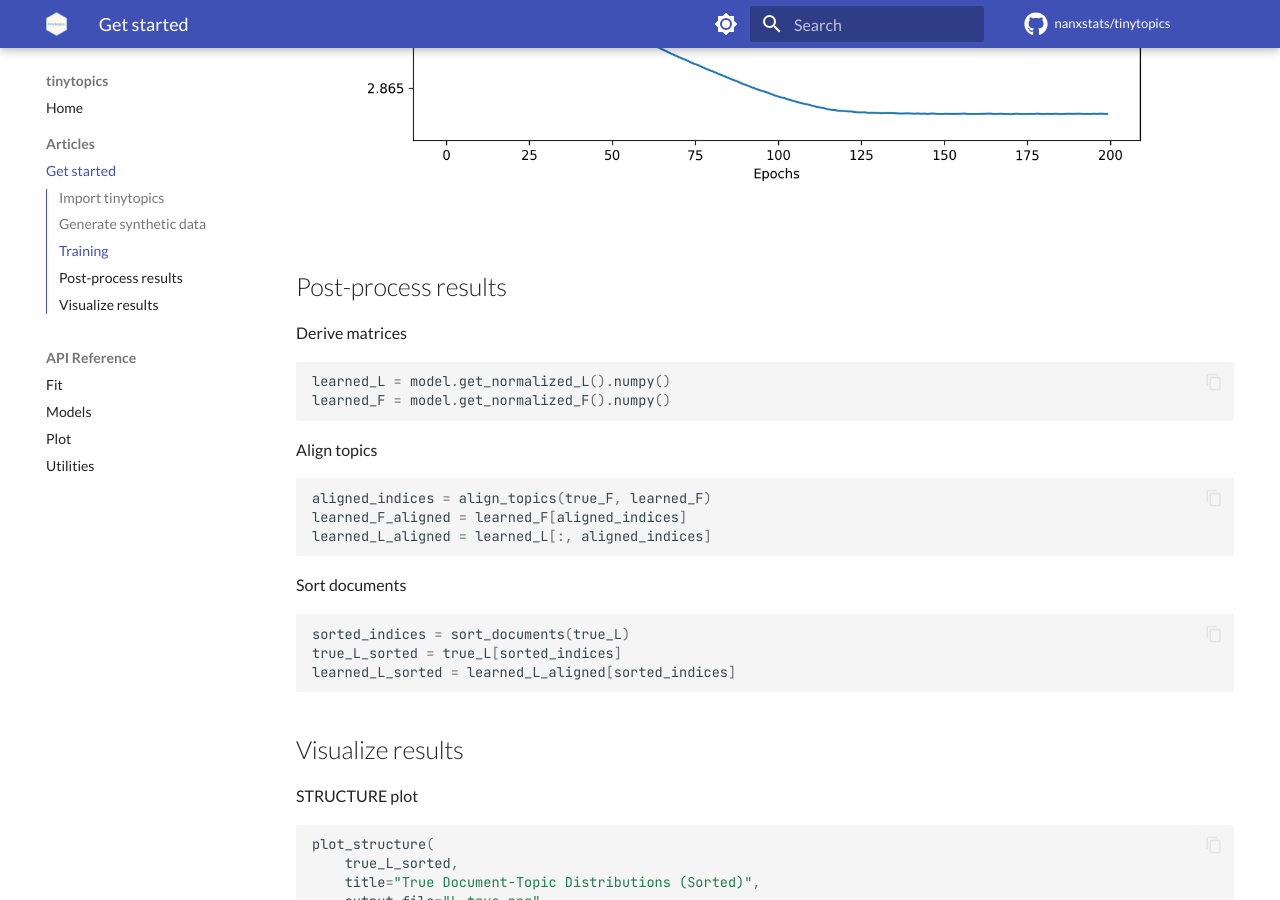
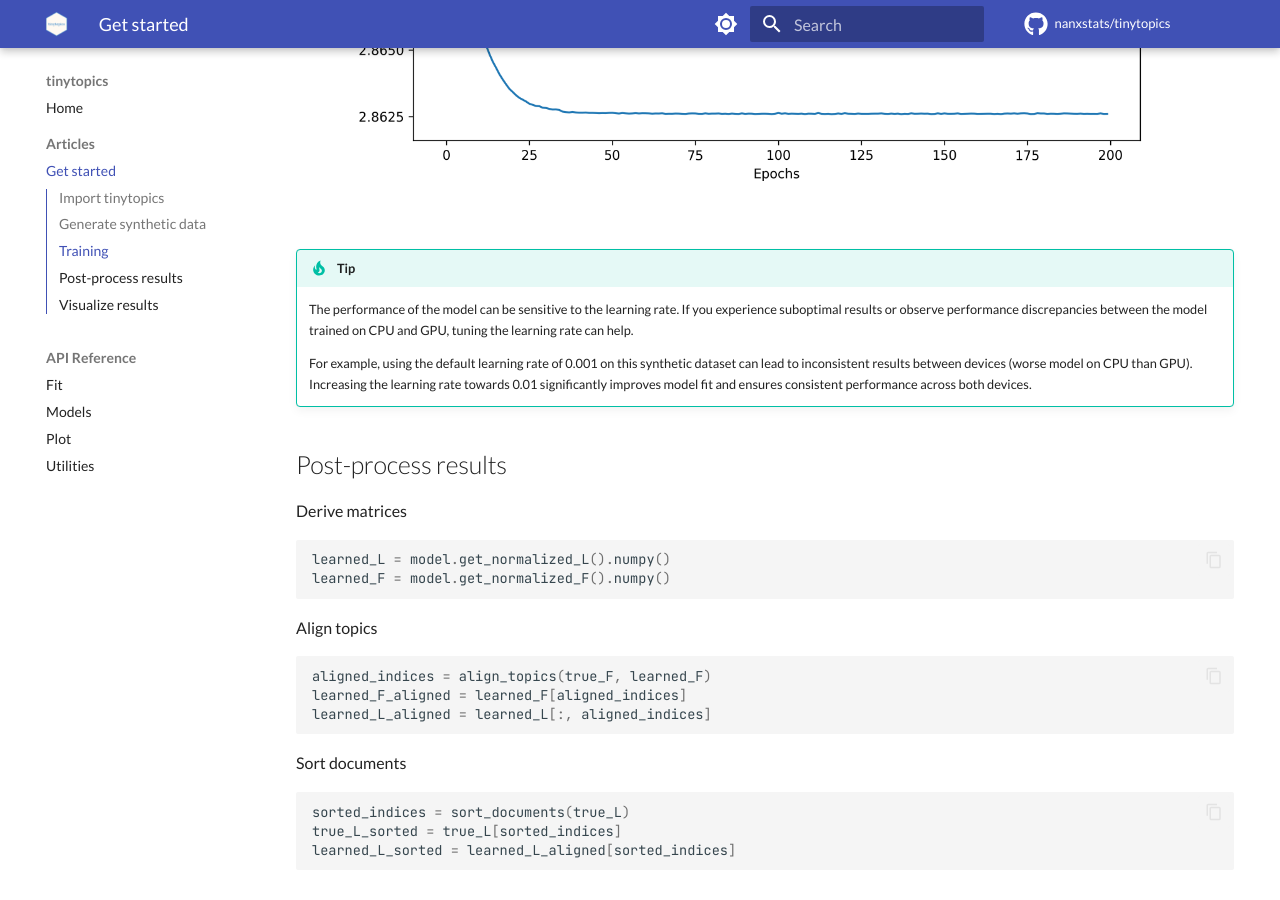
Before and after one commit to nanxstats/tinytopics, an MkDocs documentation site: the page built from docs/articles/get-started.md, in a window 1280 px wide and 900 px high, scrolled down 1658 px. Built offline with MkDocs 1.6.1 and Material for MkDocs 9.7.7, drawn with Linux system fonts in a browser that asks for light colours; comment, search, counter and statistics services are not loaded.

Commit message:
Fix CPU model perf by increasing learning rate

````diff
--- a/docs/articles/get-started.md
+++ b/docs/articles/get-started.md
@@ -40,7 +40,7 @@
 Train the model
 
 ``` python
-model, losses = fit_model(X, k)
+model, losses = fit_model(X, k, learning_rate=0.01)
 ```
 
 Plot loss curve
@@ -50,6 +50,17 @@
 ```
 
 ![](images/loss.png)
+
+!!! tip
+
+    The performance of the model can be sensitive to the learning rate.
+    If you experience suboptimal results or observe performance discrepancies
+    between the model trained on CPU and GPU, tuning the learning rate can help.
+
+    For example, using the default learning rate of 0.001 on this synthetic
+    dataset can lead to inconsistent results between devices (worse model
+    on CPU than GPU). Increasing the learning rate towards 0.01 significantly
+    improves model fit and ensures consistent performance across both devices.
 
 ## Post-process results
 
````
Also changed, not shown: README.md (+3 -7 lines), docs/articles/get-started.qmd (+12 -1 lines), docs/index.md (+3 -7 lines), docs/articles/images/F-top-terms-learned.png, docs/articles/images/L-learned.png, docs/articles/images/L-true.png, docs/articles/images/loss.png, 2 other files.
